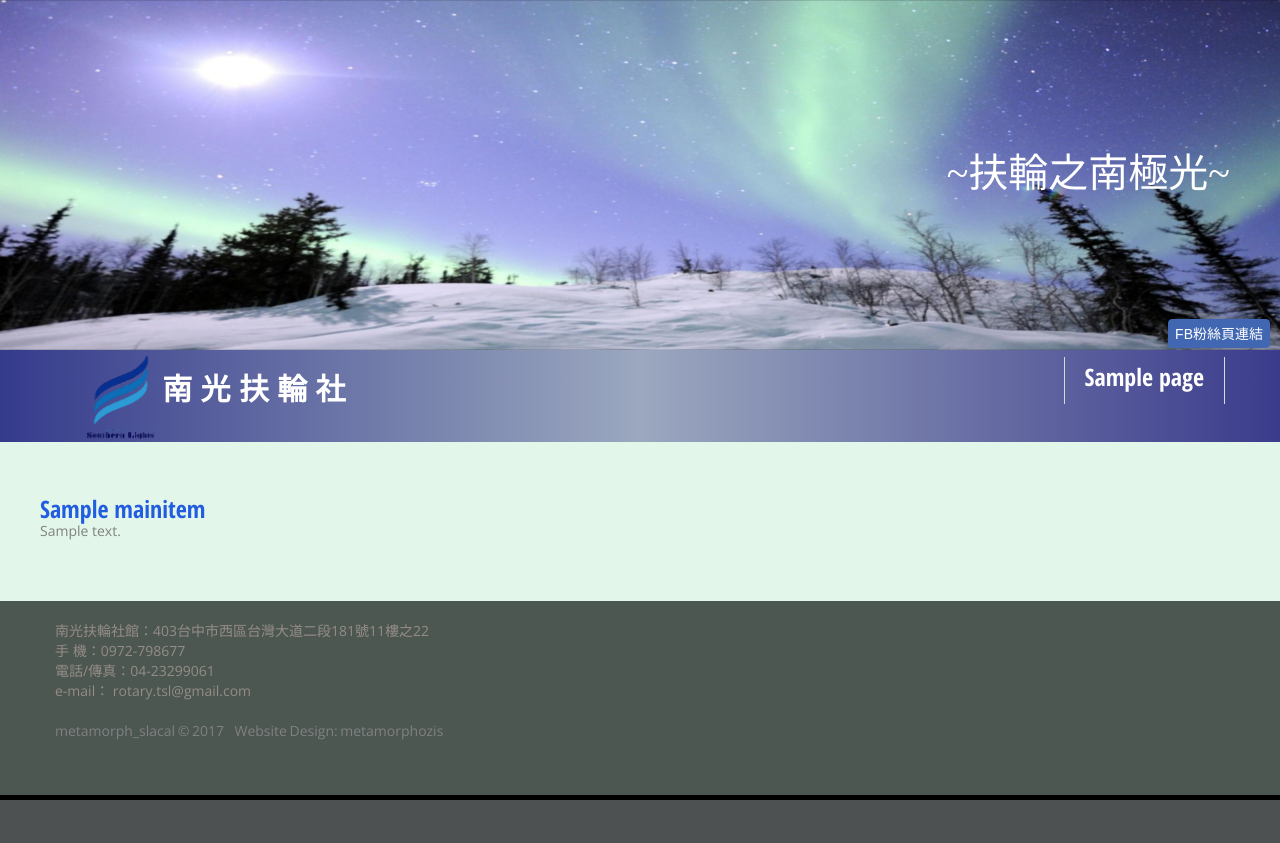
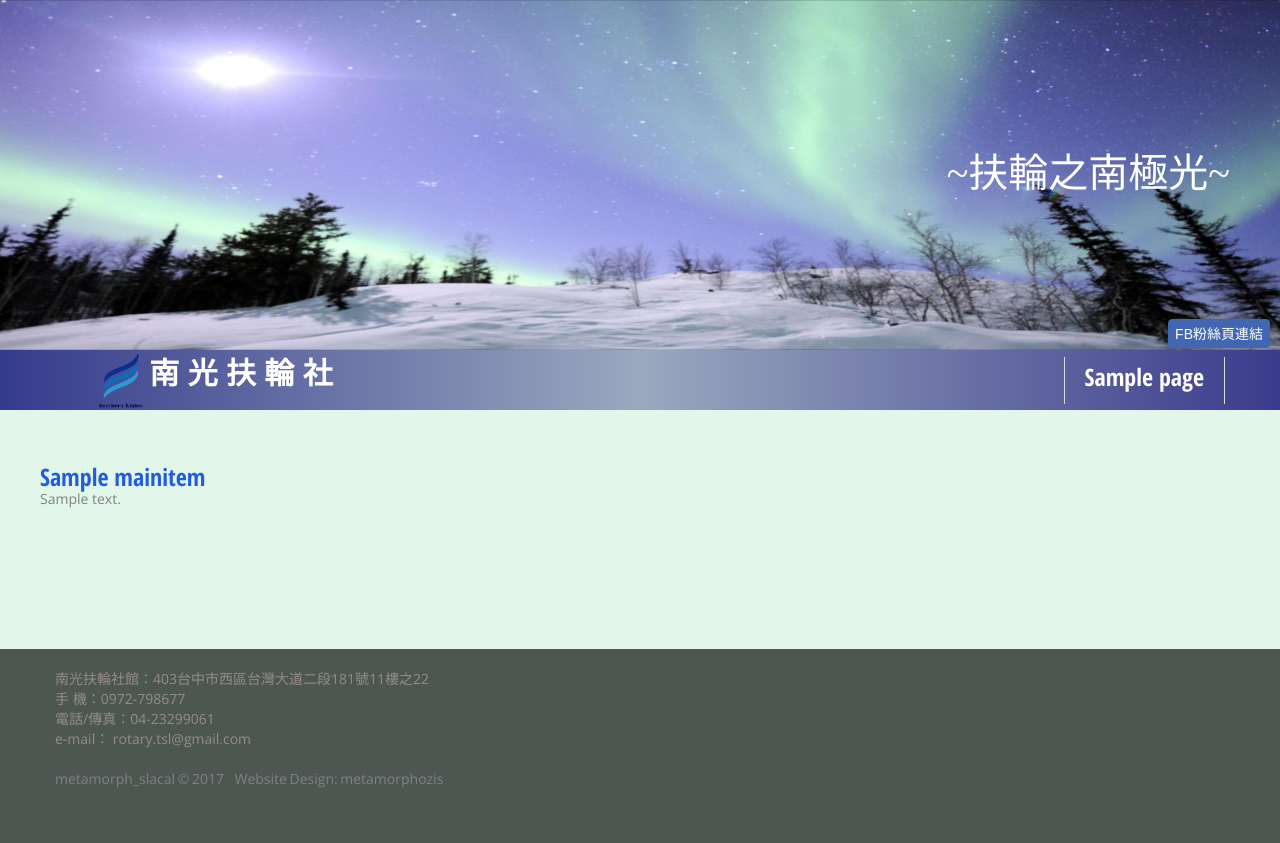
Before and after one commit to qweasd7485/southlightclub, a Django app: page /main/president/ in a window 1280 px wide. Before the commit the page ends 800 px from the top, so only its background shows below. Run offline with Django 3.2, Linux system fonts and the light colour scheme; tables that the repository leaves empty hold one stand-in row (values such as "Sample post"); some libraries are stand-ins or nearby versions.

Commit message:
調整： 1.固定首頁內容簡單預覽上下長度 2.admin首頁內容管理時，圖片上傳無法開啟的問題 3.首頁內容詳細閱覽的頁面menu與title格式

```diff
--- a/southlightclub/main/static/main/css/style.css
+++ b/southlightclub/main/static/main/css/style.css
@@ -551,7 +551,7 @@
 .mbotlist1 {
 	/*margin-bottom: 43px;*/
 	color: #818181 !important;
-	max-height:100px;
+	height:100px;
 }
 .size2 {
 	font-size: 43px !important;
--- a/southlightclub/main/templates/main/president.html
+++ b/southlightclub/main/templates/main/president.html
@@ -20,12 +20,13 @@
       </article>
     </section>
   </div>
-      <div id="stuck_container" class="menu-bg">
+      <div id="stuck_container" class="menu-bg" style="height:60px">
         <div class="container">
             <div class="row ">
                   <article class="col-lg-4 col-sm-4 col-xs-12">
-                      <img id=logo width="20%" height="70%" class=xs-hide src="{% static 'main/img/logo.png' %}">
-                      <a id="headerH1" style="color:white; " href="{% url 'main:main' %}" class=xs-hide>南&nbsp光&nbsp扶&nbsp輪&nbsp社</a>
+                      <img id=logo style="width:13%" class=xs-hide src="{% static 'main/img/logo.png' %}">
+                      <a id="headerH1" style="color:white;" href="{% url 'main:main' %}" class=xs-hide>南&nbsp光&nbsp扶&nbsp輪&nbsp社</a>
+                      <!-- 注意行高 -->
                   </article>
                   <article class="col-lg-8 col-sm-8 col-xs-12">
                       <div class="menuheader">
```
Also changed, not shown: southlightclub/main/templates/main/target.html (+4 -3 lines), southlightclub/main/templates/main/words.html (+4 -3 lines).
